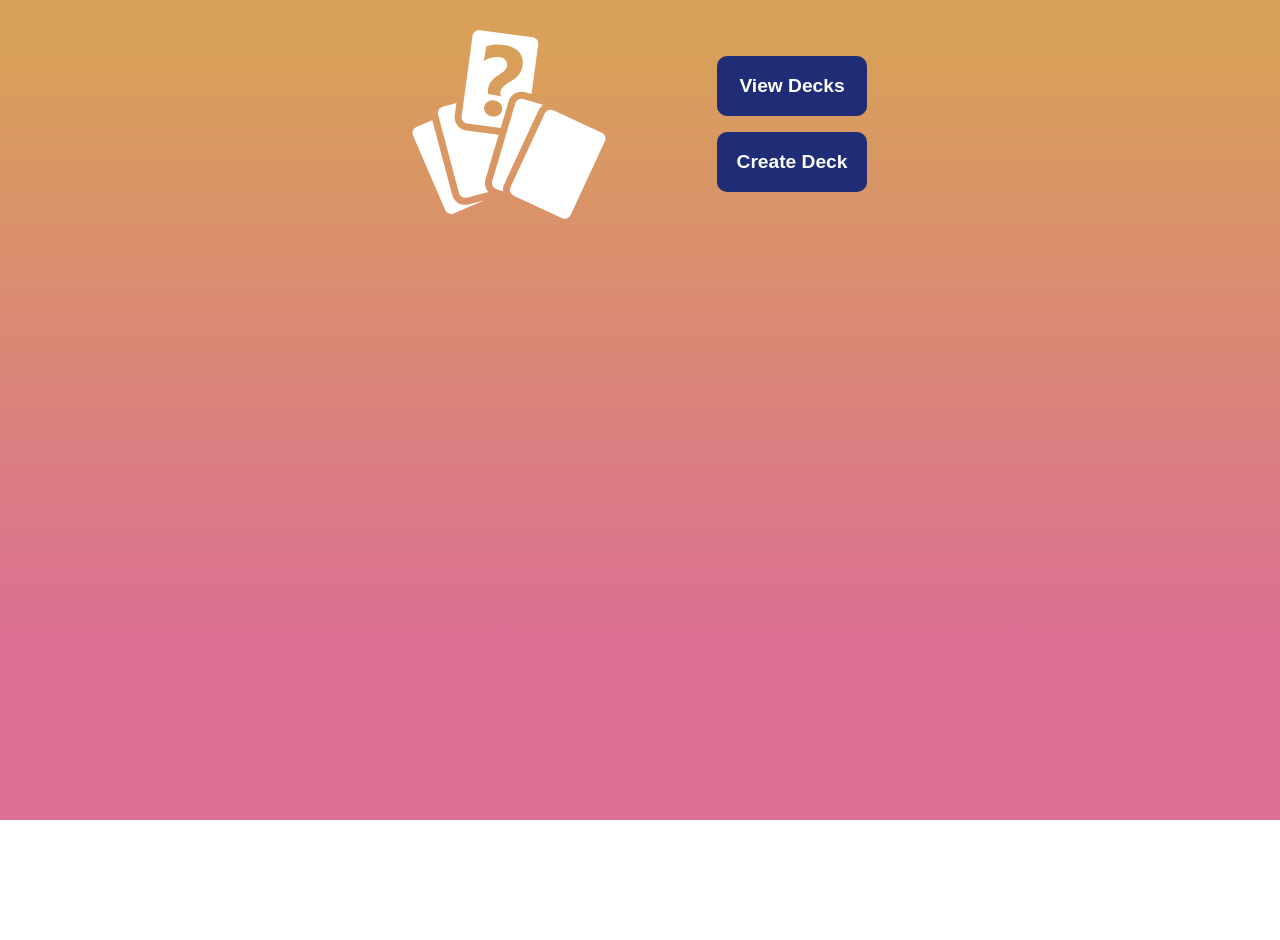
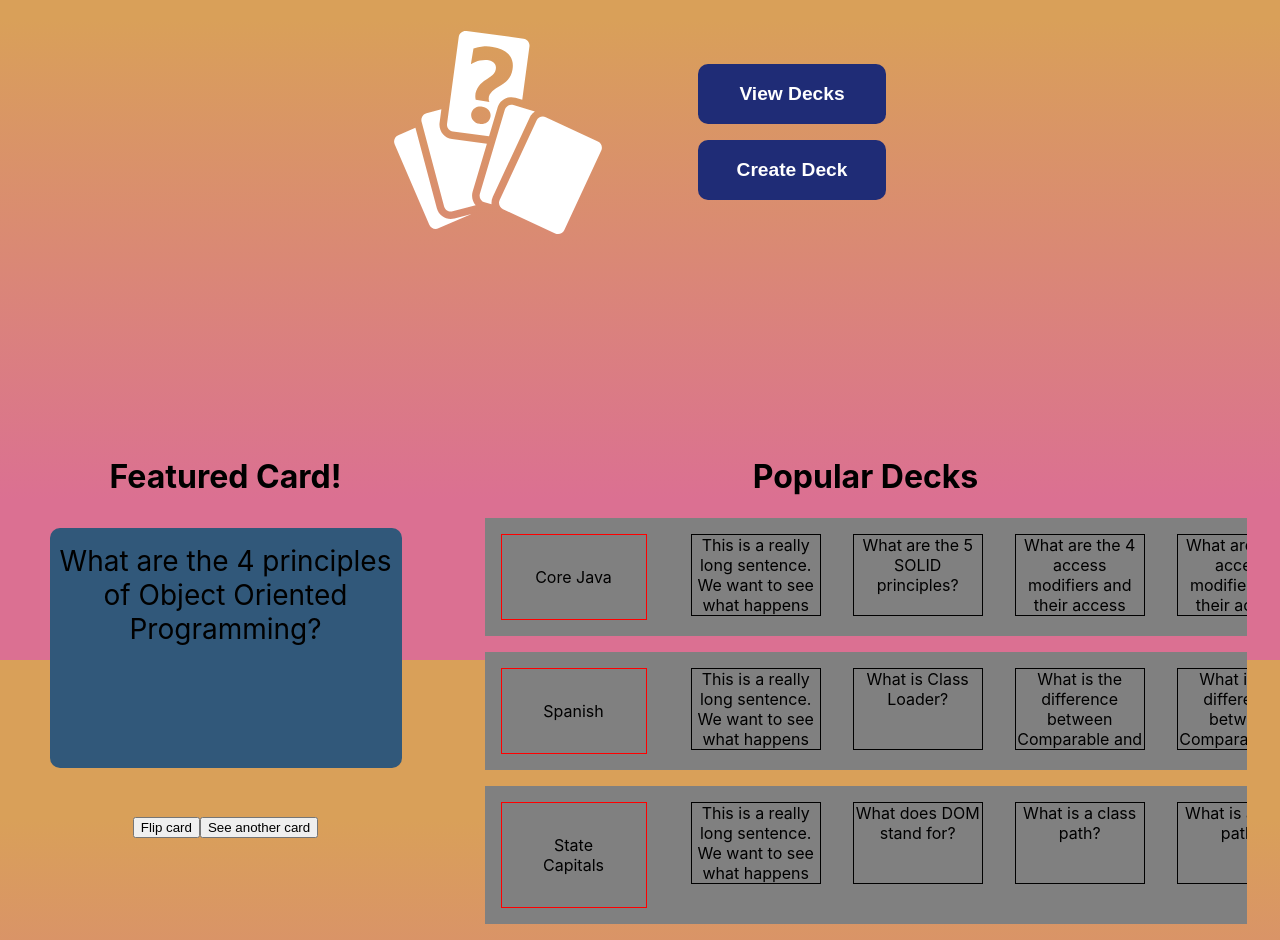
Before and after one commit to michael-mcmasters/Notecards, a React (Create React App) app: page / in a window 1280 px wide. Shown: the part 140-1080 px from the top of the page. Before the commit the page ends 960 px from the top, so only its background shows below. Built offline with nearby package versions, Linux system fonts and the light colour scheme.

Commit message:
Move FeaturedCard and Popular Decks components to new homescreen

```diff
--- /dev/null
+++ b/src/components/homepagetwo/Card.js
@@ -0,0 +1,105 @@
+import React from 'react';
+import styled, { css } from "styled-components";
+
+const Card = ({ card, flipped }) => {
+  return (
+    <Container>
+      <FlipCard flipped={flipped}>
+        <Front backgroundColor={card.backgroundColor} scrollbarColor="white">
+          <Content>
+            {card.frontText}
+          </Content>
+        </Front>
+        <Back scrollbarColor={card.backgroundColor}>
+          <Content>
+            {card.backText}
+          </Content>
+        </Back>
+      </FlipCard>
+    </Container>
+  );
+};
+
+const Container = styled.div`
+  width: 22rem;
+  height: 13rem;
+  background: none;
+  margin: 0;
+  margin-top: 2rem;
+  cursor: pointer;
+  transition: ${props => props.transition};
+
+  animation-duration: 0.4s;
+`;
+
+const FlipCard = styled.div`
+  width: 100%;
+  height: 100%;
+  border-radius: 10px;
+  transform-style: preserve-3d;
+  transition: all 0.8s ease;
+  transform: ${props => props.flipped ? "rotateY(180deg)" : "rotateY(0deg)"};
+`;
+
+const ScrollBar = css`
+  div::-webkit-scrollbar {
+    color: transparent;
+    background-color: transparent;
+    width: 10px;      // Width of verticle scrollbar
+    height: 0px;      // 0px hides the horizontal scrollbar
+  }
+
+  div::-webkit-scrollbar-thumb:vertical{
+    background: ${props => props.scrollbarColor};
+    border-radius: 10px;
+  }
+
+  div::-webkit-scrollbar-thumb::horizontal{
+    height: 0px;
+  }
+
+  div::-webkit-scrollbar-corner {
+    display: none;
+  }
+`;
+
+const Front = styled.div`
+  font-size: 28px;
+
+  padding: 1rem 0;
+  width: 100%;
+  height: 100%;
+  border-radius: 10px;
+  backface-visibility: hidden;
+  -webkit-backface-visibility: hidden;
+  overflow: hidden;
+
+  background-color: ${props => props.backgroundColor};
+
+  ${ScrollBar}
+`;
+
+const Back = styled.div`
+  padding: 1rem 0;
+  font-size: 28px;
+  position: absolute;
+  top: 0;
+  left: 0;
+  width: 100%;
+  height: 100%;
+  border-radius: 10px;
+  backface-visibility: hidden;
+  overflow: scroll;
+  background: #fafafa;
+  color: #333;
+  text-align: center;
+  transform: rotateY(180deg);
+
+  ${ScrollBar}
+`;
+
+const Content = styled.div`
+    /* ${ScrollBar} */
+`;
+
+export default Card;
--- /dev/null
+++ b/src/components/homepagetwo/FeaturedCards.js
@@ -0,0 +1,63 @@
+import React, { useState } from 'react';
+import styled from "styled-components";
+import cardsJSON from "../../resources/card-data.json";
+import Card from "./Card.js";
+
+const FeaturedCard = () => {
+  const [cards, setCards] = useState(cardsJSON.cards);
+  const [featuredCard, setFeaturedCard] = useState(cards[0]);
+  const [flipped, setFlipped] = useState(false);
+
+  const handleFlipCard = () => {
+    setFlipped(flipped => !flipped);
+  }
+
+  const handleGetNewCard = () => {
+    setFlipped(false);
+
+    const filteredCards = cards.filter(c => {
+      if (c !== featuredCard && c.frontText.length < 150 && c.backText.length < 150)
+        return true;
+      return false;
+    })
+    const randomIndex = Math.floor(Math.random() * filteredCards.length);
+    setTimeout(() => {
+      setFeaturedCard(filteredCards[randomIndex]);
+    }, 270);  // use timeout so that card text changes between flip animation (so that user doesn't see it change).
+  }
+
+  return (
+    <Container>
+      <Header>
+        Featured Card!
+      </Header>
+      <Card card={featuredCard} flipped={flipped} />
+
+      <Footer>
+        <Button onClick={handleFlipCard}>Flip card</Button>
+        <Button onClick={handleGetNewCard}>See another card</Button>
+      </Footer>
+    </Container>
+  );
+};
+
+const Container = styled.div`
+  padding: 1rem;
+  padding-top: 0;
+  /* border: 1px solid red; */
+`;
+
+const Header = styled.h1`
+
+`;
+
+const Footer = styled.div`
+  margin-top: 5rem;
+`;
+
+const Button = styled.button`
+
+`;
+
+
+export default FeaturedCard;
--- a/src/components/homepagetwo/HomePage2.js
+++ b/src/components/homepagetwo/HomePage2.js
@@ -1,10 +1,13 @@
 import React from 'react';
 import styled from "styled-components";
 import { GiCardRandom } from "react-icons/gi";
+import FeaturedCards from "./FeaturedCards.js";
+import PopularDecks from "./PopularDecks.js"
 
 const HomePage2 = () => {
   return (
-    <FlexContainer>
+    <>
+      <FirstRow>
         <Icon>
           <GiCardRandom />
         </Icon>
@@ -12,11 +15,17 @@ const HomePage2 = () => {
           <Button>View Decks</Button>
           <Button>Create Deck</Button>
         </ButtonContainer>
-    </FlexContainer>
+      </FirstRow>
+
+      <SecondRow>
+        <FeaturedCards />
+        <PopularDecks />
+      </SecondRow>
+    </>
   );
 };
 
-const FlexContainer = styled.div`
+const FirstRow = styled.div`
   margin-top: 10rem;
   display: flex;
   justify-content: center;
@@ -25,9 +34,9 @@ const FlexContainer = styled.div`
 
 const Icon = styled(GiCardRandom)`
   color: white;
-  height: 13rem;
-  width: 13rem;
-  margin-right: 6em;
+  height: 14rem;
+  width: 14rem;
+  margin-right: 5em;
 `;
 
 const ButtonContainer = styled.div`
@@ -37,7 +46,7 @@ const ButtonContainer = styled.div`
 `;
 
 const Button = styled.button`
-  padding: 1em 1em;
+  padding: 1em 2em;
   margin: 0.5rem;
   background-color: #1F2C76;
   font-weight: bold;
@@ -48,4 +57,12 @@ const Button = styled.button`
 
 `;
 
+
+
+const SecondRow = styled.div`
+  margin-top: 12rem;
+  display: flex;
+  justify-content: space-around;
+`;
+
 export default HomePage2;
--- /dev/null
+++ b/src/components/homepagetwo/PopularDecks.js
@@ -0,0 +1,111 @@
+import React, { useState, useEffect } from 'react';
+import styled from "styled-components";
+import cardsJSON from "../../resources/card-data.json";
+
+const HomePage2 = () => {
+  const [cards, setCards] = useState(cardsJSON.cards);
+
+  // ToDo: Import decks from an API.
+  let deckOne = {
+    name: "Core Java",
+    cards: cards.slice(0, 7)
+  }
+  let deckTwo = {
+    name: "Spanish",
+    cards: cards.slice(15, 30)
+  }
+  let deckThree = {
+    name: "State Capitals",
+    cards: cards.slice(30, 37)
+  }
+
+  const decks = [deckOne, deckTwo, deckThree];
+
+  return (
+    <Wrapper>
+      <Header>
+        Popular Decks
+      </Header>
+      <DeckRow>
+        <DeckName>
+          {decks[0].name}
+        </DeckName>
+        <CardsGallary>
+          <Card>This is a really long sentence. We want to see what happens when we have really long sentences.</Card>
+          <Card>{decks[0].cards[6].frontText}</Card>
+          <Card>{decks[0].cards[5].frontText}</Card>
+          <Card>{decks[0].cards[5].frontText}</Card>
+        </CardsGallary>
+      </DeckRow>
+      <DeckRow>
+        <DeckName>
+          {decks[1].name}
+        </DeckName>
+        <CardsGallary>
+          <Card>This is a really long sentence. We want to see what happens when we have really long sentences.</Card>
+          <Card>{decks[1].cards[6].frontText}</Card>
+          <Card>{decks[1].cards[5].frontText}</Card>
+          <Card>{decks[1].cards[5].frontText}</Card>
+        </CardsGallary>
+      </DeckRow>
+      <DeckRow>
+        <DeckName>
+          {decks[2].name}
+        </DeckName>
+        <CardsGallary>
+          <Card>This is a really long sentence. We want to see what happens when we have really long sentences.</Card>
+          <Card>{decks[2].cards[6].frontText}</Card>
+          <Card>{decks[2].cards[5].frontText}</Card>
+          <Card>{decks[2].cards[5].frontText}</Card>
+        </CardsGallary>
+      </DeckRow>
+    </Wrapper>
+  );
+};
+
+const Wrapper = styled.div`
+  /* margin: auto; */
+  max-width: 50rem;
+  /* border: 1px solid yellow; */
+`;
+
+const Header = styled.h1`
+
+`;
+
+const DeckRow = styled.div`
+  display: flex;
+  justify-content: space-evenly;
+  background-color: gray;
+  margin-bottom: 1rem;
+  overflow: hidden;
+  /* border: 1px solid red; */
+`;
+
+const DeckName = styled.div`
+  margin: 1rem;
+  padding: 2rem;
+  width: 5rem;
+  border: 1px solid red;
+`;
+
+const CardsGallary = styled.div`
+  position: relative;
+  left: 10%;              /* Div is pushed to the right so that only part of last card is shown. */
+                          /* Offset its margin */
+  margin-left: -4rem;
+  overflow: hidden;
+  display: flex;
+  /* border: 1px solid teal;   */
+`;
+
+const Card = styled.p`
+  margin: 1rem;
+  width: 8rem;
+  height: 5rem;
+  overflow: hidden;
+  text-overflow: ellipsis;
+  border: 1px solid #000000;
+`;
+
+export default HomePage2;
--- a/src/index.css
+++ b/src/index.css
@@ -6,6 +6,8 @@ body {
   -moz-osx-font-smoothing: grayscale;
 
   background-image: linear-gradient(to top, #db7092 20%, #d9a059 80%);
+  background-repeat: no-repeat;
+  background-attachment: fixed;
   height: 100vh;
 
   max-width: 100%; /* Prevents scrolling out of viewport to see cards at edge of screen. */
```
Lines whose indentation alone changed are shown as unchanged.
